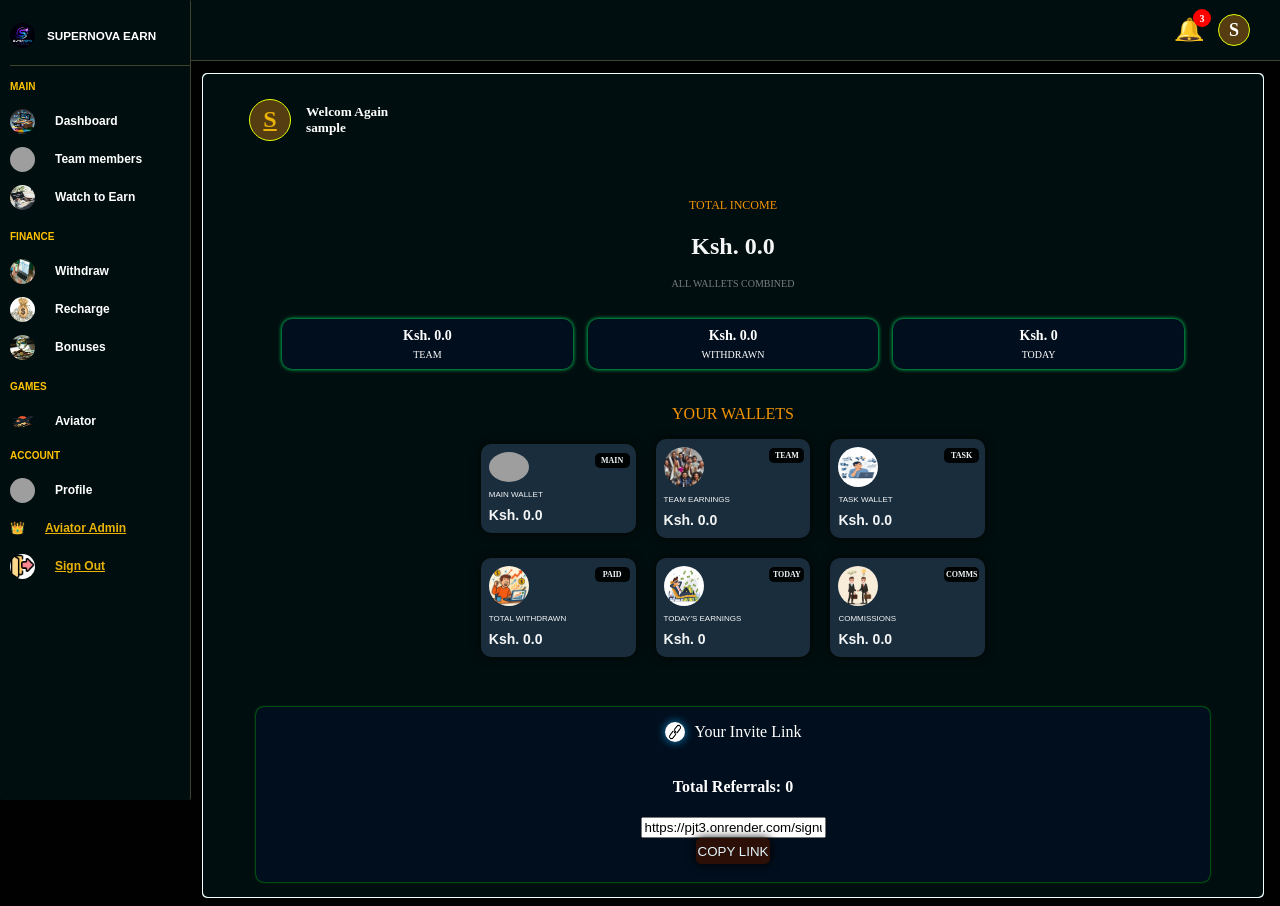
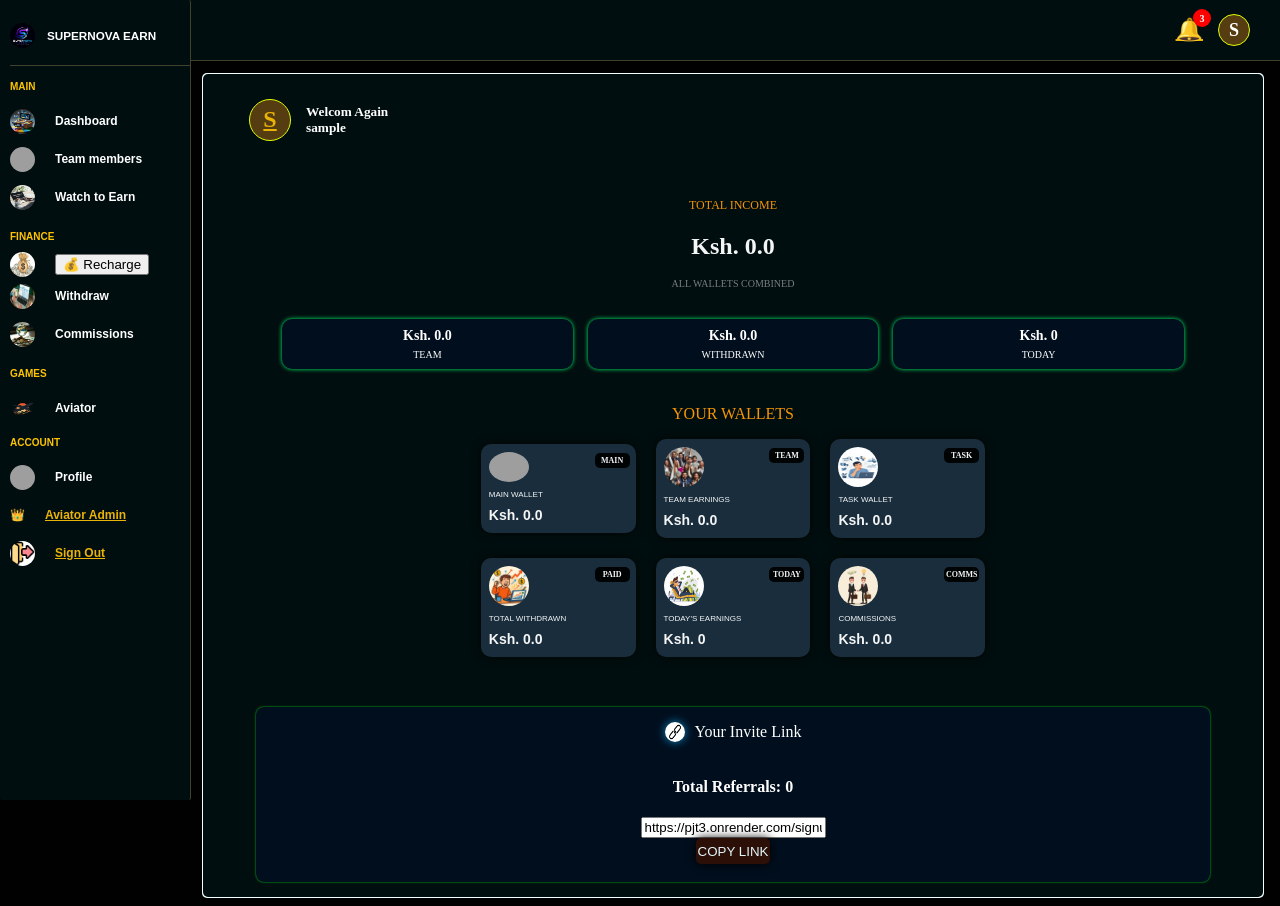
Before and after one commit to Pedrollaverrissie/Pjt3, a Flask app: page /dashboard in a window 1280 px wide. Run offline with Flask 3, Linux system fonts and the light colour scheme; the visitor is signed in with stand-in values (Sample User, id 1); data comes from the database, SQL or seed files in the repository; data that the repository does not hold is empty; grey boxes are pictures that could not be loaded.

Commit message:
Update dashboard UI

```diff
--- a/templates/dashboard.html
+++ b/templates/dashboard.html
@@ -73,18 +73,22 @@
 
                 <div class="finance">
                     <p class="titles">FINANCE</p>
+
+                    <div>
+                        <img src="static/images/recharge1.jfif" alt="">
+                        <a href="/recharge">
+                            <button>💰 Recharge</button>
+                        </a>
+                    </div>
                     <div>
                          <img src="static/images/withdraw.jfif" alt="">
                         <p>Withdraw</p>
                     </div>
-                    <div>
-                         <img src="static/images/recharge1.jfif" alt="">
-                        <p>Recharge</p>
-                    </div>
+
 
                     <div>
                          <img src="static/images/bonus.jfif" alt="">
-                        <p>Bonuses</p>
+                        <p>Commissions</p>
                     </div>
 
                 </div>
```
